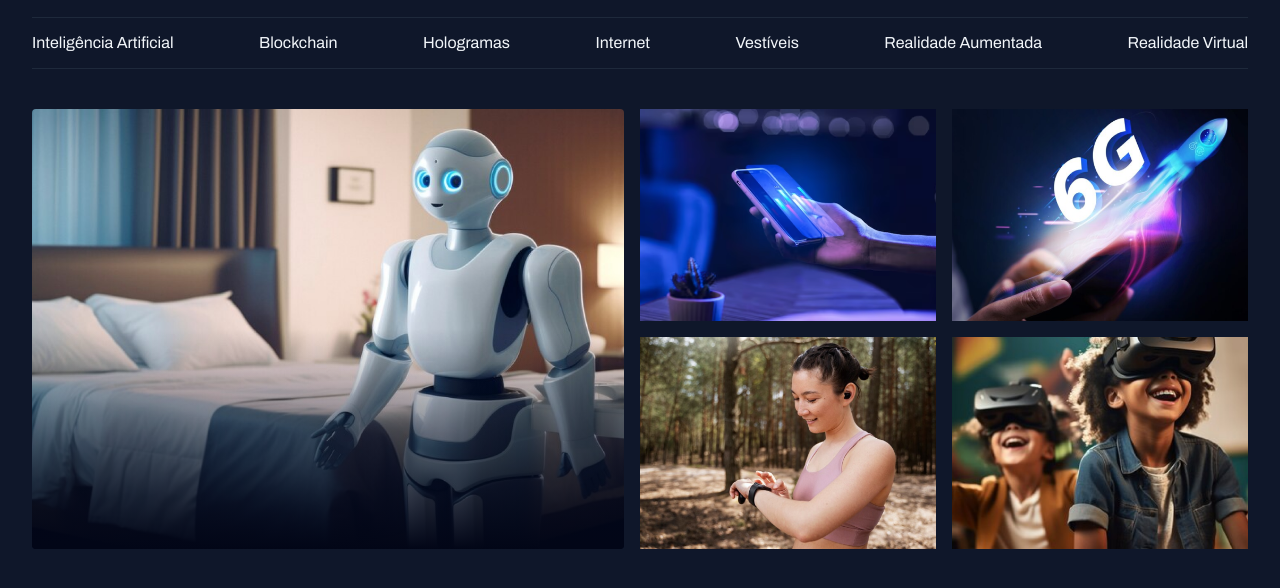
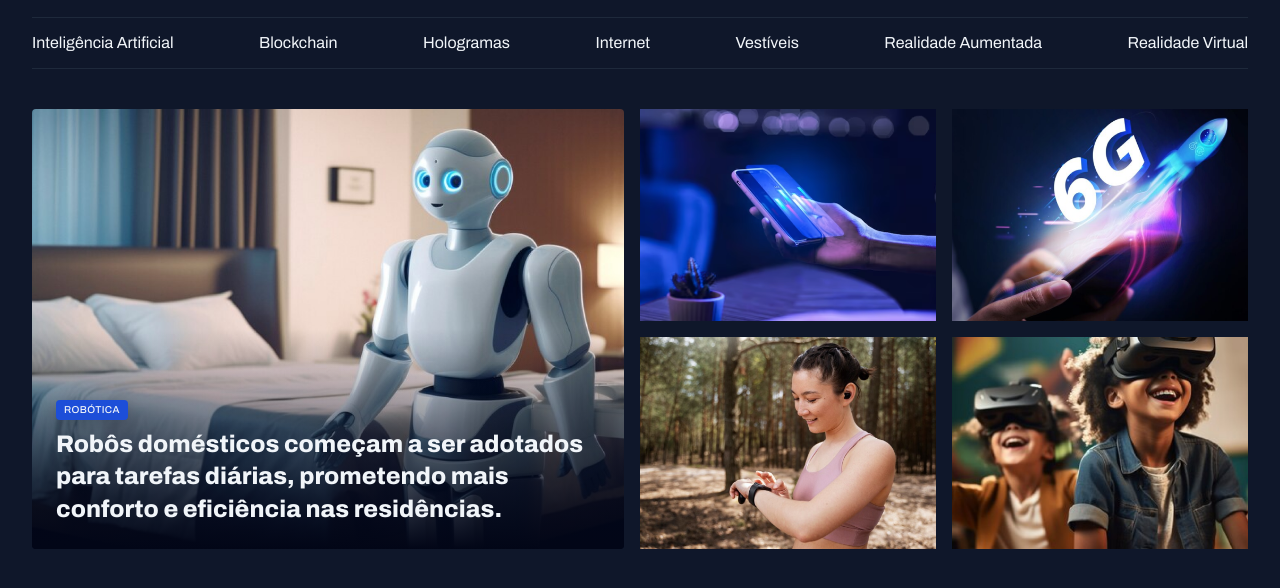
Before and after one commit to danillolandim/EXPLORER, a plain HTML site: page portal-Noticias/index.html in a window 1280 px wide. Shown: the part 100-688 px from the top of the page. Drawn offline with Linux system fonts and the light colour scheme.

Commit message:
ajustando o conteúdo do card

```diff
--- a/portal-Noticias/index.html
+++ b/portal-Noticias/index.html
@@ -39,9 +39,16 @@
 
    <main class="grid container">
     <section id="featured" class="grid grid-flow-col gap-16">
-        <div class="card">
+        <figure class="card">
          <img src="./assets/images/Image 01.png" alt="robozinho">
-        </div>
+         <figcaption>
+            <span class="content-tag">Robótica</span>
+            <h2 class="text-2xl">
+                Robôs domésticos começam a ser adotados para tarefas diárias,
+                 prometendo mais conforto e eficiência nas residências.
+            </h2>
+         </figcaption>
+        </figure>
 
         <div class="grid grid-cols-2 gap-16">
          <div>
--- a/portal-Noticias/styles/global.css
+++ b/portal-Noticias/styles/global.css
@@ -57,3 +57,15 @@ img{
 main{
     margin-top: 40px;
 }
+
+.content-tag{
+    display: inline-block;
+    background-color: var(--brand-color-dark);
+    padding: 4px 8px;
+    border-radius: 4px;
+    font: 500 10px/1.2 var(--font-family);
+    text-transform: uppercase;
+    letter-spacing: 0.04em;
+    color: var(--text-color-primary);
+    box-shadow: 0px 4px 16px rgba(2, 6,23,0.251);
+}
--- a/portal-Noticias/styles/sections.css
+++ b/portal-Noticias/styles/sections.css
@@ -18,5 +18,14 @@
                 #020617 100%
             );
         }
+        figcaption{
+            position: absolute;
+            bottom: 0;
+            padding: 24px;
+
+            h2{
+                margin-top: 8px;
+            }
+        }
     }
 }
--- a/portal-Noticias/styles/utility.css
+++ b/portal-Noticias/styles/utility.css
@@ -15,3 +15,18 @@
 .gap-16{
     gap: 16px;
 }
+
+.text-2xl{
+    font: var(--h1);
+}
+
+.text-xl{
+    font: var(--h2);
+}
+
+.text-lg{
+    font: var(--h3);
+}
+.text-sm{
+    font: var(--text-sm);
+}
```
